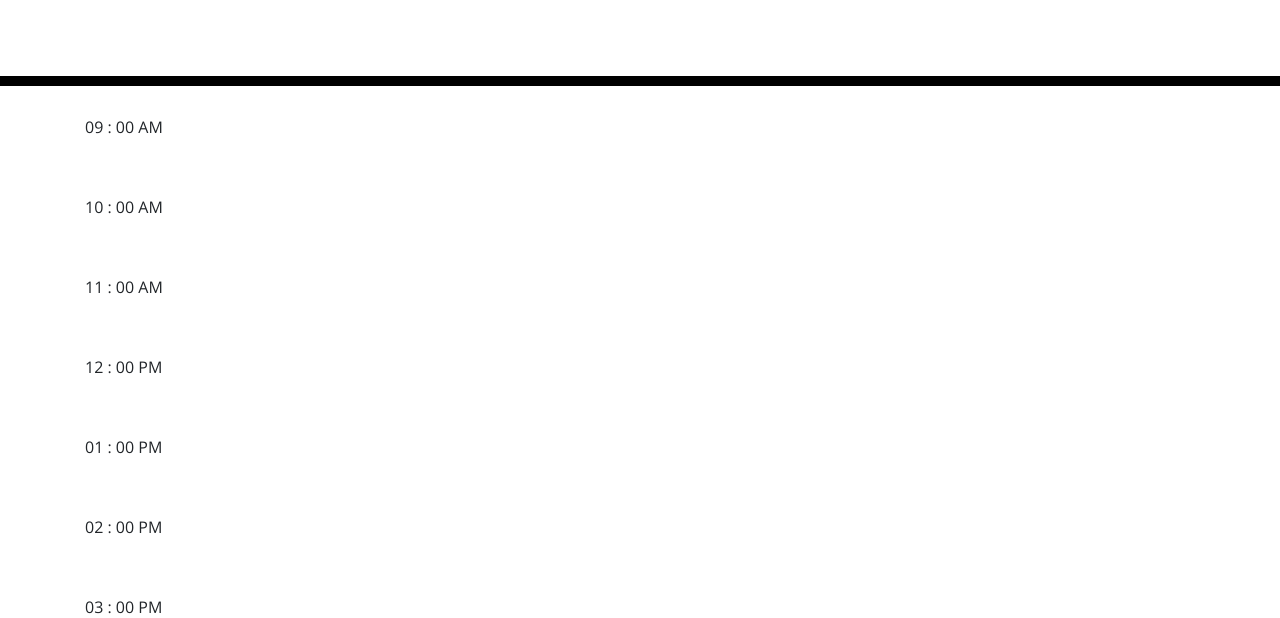
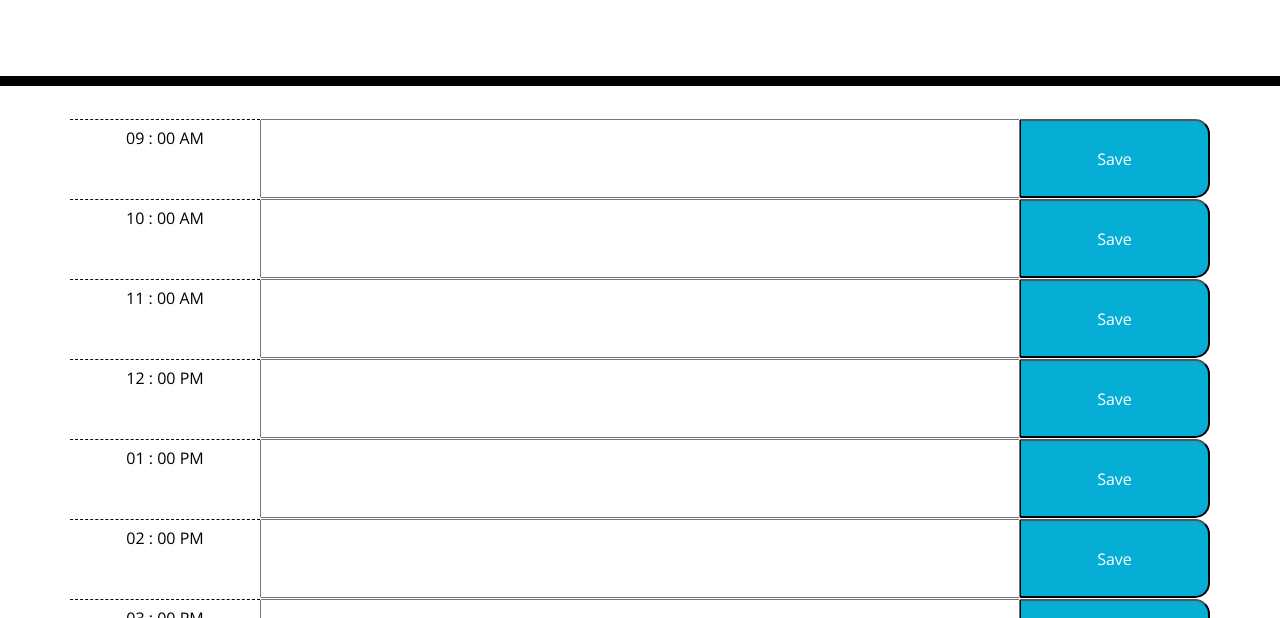
Before and after one commit to SanjeevKumar-DEV/Work-Day-Scheduler, a plain HTML site: page index.html in a window 1280 px wide. Shown: the part 182-800 px from the top of the page. Drawn offline with nearby package versions, Linux system fonts and the light colour scheme.

Commit message:
Put elements in second and third column of work scheduler and reusing some of the provided CSS classes.

```diff
--- a/Assets/CSS/style.css
+++ b/Assets/CSS/style.css
@@ -27,7 +27,8 @@ textarea {
 
 .time-block {
   text-align: center;
-  border-radius: 15px;
+  border-radius: 0px;
+  padding-top: 10px;
 }
 
 .row {
--- a/Assets/JS/script.js
+++ b/Assets/JS/script.js
@@ -4,22 +4,26 @@ var timeScheduler = $('.container');
 // How many number of time chunks a day should be divided into
 var maxNumberOfRows = 24;
 // What time of the day should be starting
-var intialTimeInHours = 9; //24 hours clock Time
-var finalTimeInHours = 17; //24 hours clock Time
-var numberOfRowsRequired  =  finalTimeInHours -  intialTimeInHours + 1;
+//24 hours clock Time. Min Value can be 0
+var intialTimeInHours = 9;
+//24 hours clock Time. Max value should be 23
+var finalTimeInHours = 18;
+var numberOfRowsRequired = finalTimeInHours - intialTimeInHours + 1;
 
 // Create time scheduler on the fly
 function createAndRenderScheduler() {
     for (var i = 0; i < numberOfRowsRequired & i <= maxNumberOfRows; i++) {
         var rowElement = $('<div>');
-        rowElement.attr('class', 'row');
+        rowElement.attr('class', 'row justify-content-center');
         rowElement.attr('id', 'row-' + intialTimeInHours + i);
         console.log(i + ' : ' + j)
         for (var j = 0; j < 3; j++) {
-            var colElement = $('<div>');
-            colElement.attr('class', 'col');
+            // First column as time to be created and populated in deparate
+            var colElement;
+            if (j == 0) {
+                colElement = $('<div>');
+                colElement.attr('class', 'col-2 time-block hour');
                 colElement.attr('id', 'row-' + intialTimeInHours + i + '-col-' + j);
-            if (j == 0) {
                 time = intialTimeInHours + i;
                 if ((time % 24) >= 0 & (time % 24) < 12) {
                     if (time < 10) {
@@ -49,6 +53,19 @@ function createAndRenderScheduler() {
                 }
                 colElement.text(timeToDisplay);
             }
+            if (j === 1) {
+                colElement = $('<input>');
+                colElement.attr('type', 'text');
+                colElement.attr('class', 'col-8');
+                colElement.attr('id', 'row-' + intialTimeInHours + i + '-col-' + j);
+            }
+            if (j === 2) {
+                colElement = $('<input>');
+                colElement.attr('class', 'col-2 saveBtn');
+                colElement.attr('type', 'button');
+                colElement.attr('value', 'Save');
+                colElement.attr('id', 'row-' + intialTimeInHours + i + '-col-' + j);
+            }
             rowElement.append(colElement);
         }
         timeScheduler.append(rowElement);
```
Lines whose indentation alone changed are shown as unchanged.
